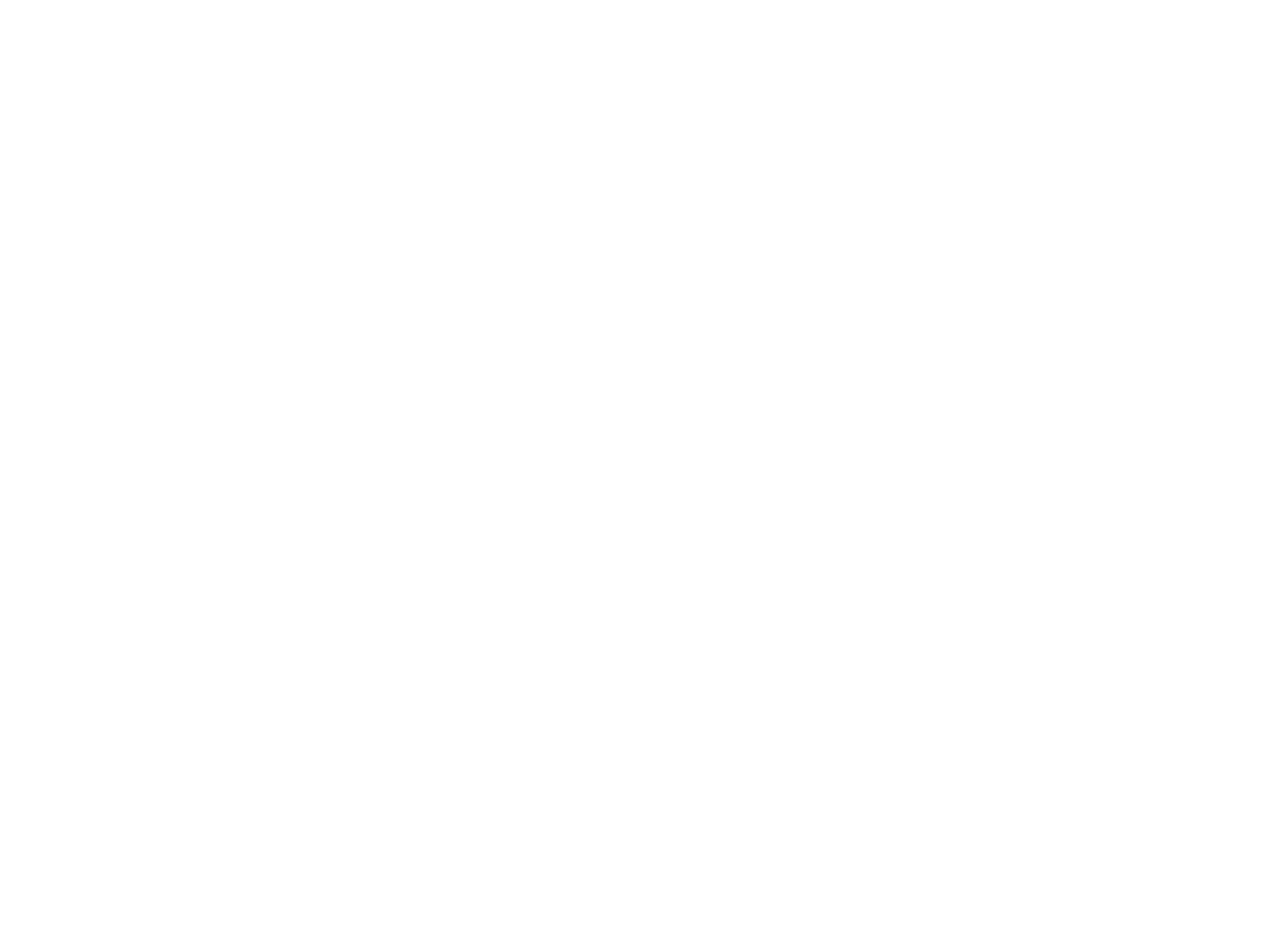
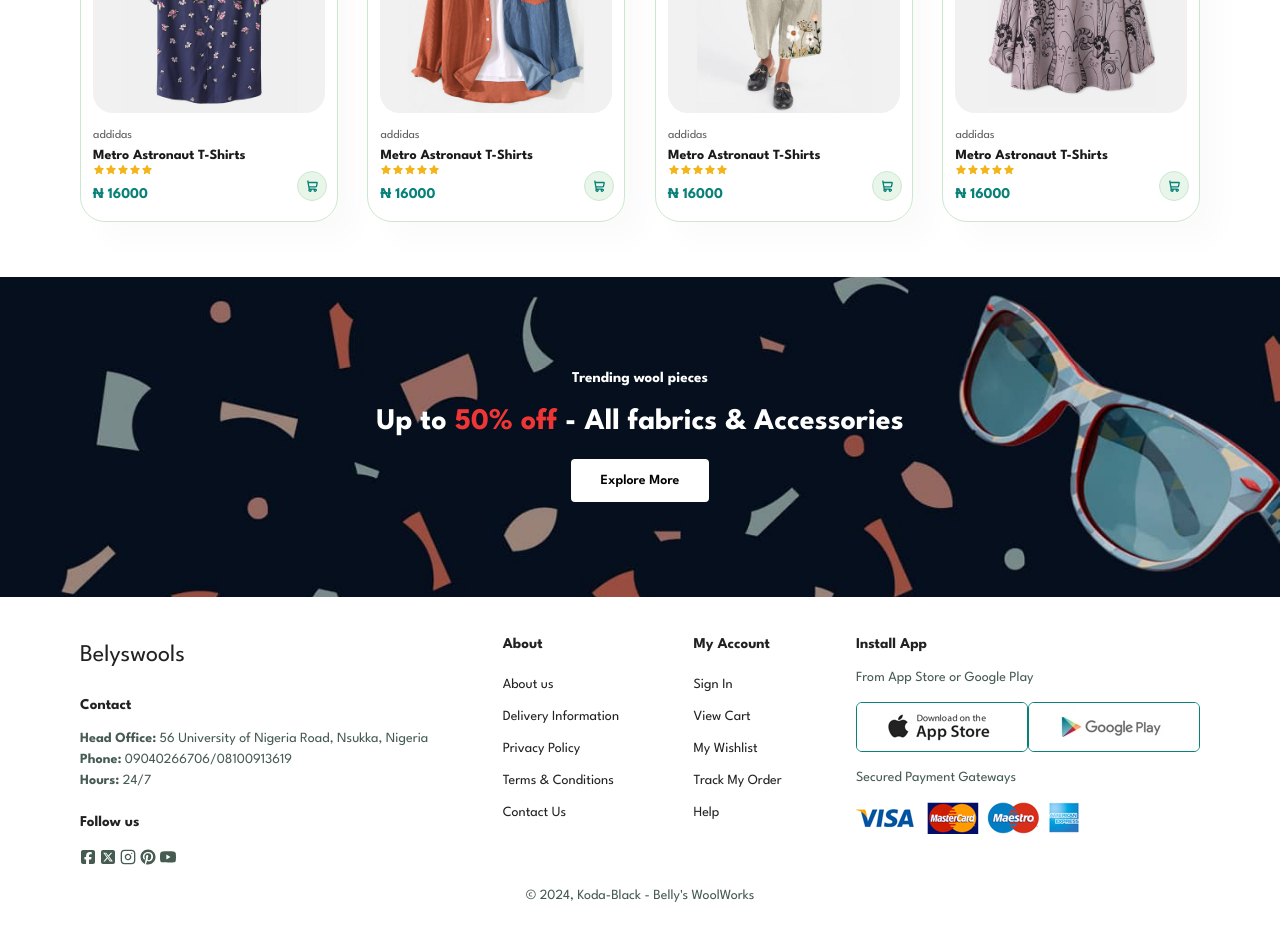
Before and after one commit to Koda-Black/belyswoolwork, a React (Create React App) app in the folder frontend/: page / in a window 1280 px wide. Shown: the part 1780-2720 px from the top of the page. Before the commit the page ends 948 px from the top, so only its background shows below. Built offline with nearby package versions, Linux system fonts and the light colour scheme.

Commit message:
updates to Homepage & FeatureProducts

```diff
--- a/frontend/src/App.js
+++ b/frontend/src/App.js
@@ -1,6 +1,7 @@
 import React from "react";
 import { BrowserRouter, Routes, Route } from "react-router-dom";
 import Navbar from "./components/Navbar";
+import Footer from "./components/Footer";
 import { HomeScreen } from "./screens/HomeScreen";
 import { ProductScreen } from "./screens/ProductScreen";
 import { Shop } from "./screens/Shop";
@@ -27,6 +28,7 @@
             <Route path="/blog" element={<Blog />} />
           </Routes>
         </main>
+        <Footer />
       </div>
     </BrowserRouter>
   );
--- /dev/null
+++ b/frontend/src/components/FeaturedProducts.js
@@ -0,0 +1,43 @@
+import React from "react";
+import data from "../data";
+import { Link } from "react-router-dom";
+import { PiShoppingCartBold } from "react-icons/pi";
+import { AiFillStar } from "react-icons/ai";
+
+const FeaturedProducts = ({ products, limits }) => {
+  return (
+    <section id="product1" className="section-p1">
+      <h2>Featured Products</h2>
+      <p>Summer Collection Top Design</p>
+      <div className="product__container">
+        {data.products.slice(0, limits).map((product) => (
+          <div className="product" key={product.slug}>
+            <Link to={`/product/${product.slug}`}>
+              <img src={product.image} alt={product.name} />
+            </Link>
+            <div className="description">
+              <span>{product.brand}</span>
+              <Link to={`/product/${product.slug}`}>
+                <h5>{product.name}</h5>
+              </Link>
+              <div className="star">
+                <AiFillStar className="starIcon" />
+                <AiFillStar className="starIcon" />
+                <AiFillStar className="starIcon" />
+                <AiFillStar className="starIcon" />
+                <AiFillStar className="starIcon" />
+              </div>
+              <h4>₦ {product.price}</h4>
+            </div>
+
+            <Link to="/cart">
+              <PiShoppingCartBold className="cartIcon" />
+            </Link>
+          </div>
+        ))}
+      </div>
+    </section>
+  );
+};
+
+export default FeaturedProducts;
--- /dev/null
+++ b/frontend/src/components/Footer.js
@@ -0,0 +1,76 @@
+import React from "react";
+import { Link } from "react-router-dom";
+import { FaSquareFacebook } from "react-icons/fa6";
+import { FaSquareXTwitter } from "react-icons/fa6";
+import { LuInstagram } from "react-icons/lu";
+import { TfiPinterestAlt } from "react-icons/tfi";
+import { SiYoutube } from "react-icons/si";
+
+const Footer = () => {
+  return (
+    <footer className="section-p1">
+      <div className="col">
+        <Link to="/" className="logo">
+          Belyswools
+        </Link>
+        <h4>Contact</h4>
+        <p>
+          <strong>Head Office:</strong> 56 University of Nigeria Road, Nsukka,
+          Nigeria
+        </p>
+        <p>
+          <strong>Phone:</strong> 09040266706/08100913619
+        </p>
+        <p>
+          <strong>Hours:</strong> 24/7
+        </p>
+
+        <div className="follow">
+          <h4>Follow us</h4>
+          <div className="social-icons">
+            <FaSquareFacebook className="sm-icons" />
+            <FaSquareXTwitter className="sm-icons" />
+            <LuInstagram className="sm-icons" />
+            <TfiPinterestAlt className="sm-icons" />
+            <SiYoutube className="sm-icons" />
+          </div>
+        </div>
+      </div>
+
+      <div className="col">
+        <h4>About</h4>
+        <Link to="/">About us</Link>
+        <Link to="/">Delivery Information</Link>
+        <Link to="/">Privacy Policy</Link>
+        <Link to="/">Terms & Conditions</Link>
+        <Link to="/">Contact Us</Link>
+      </div>
+
+      <div className="col">
+        <h4>My Account</h4>
+        <Link to="/">Sign In</Link>
+        <Link to="/">View Cart</Link>
+        <Link to="/">My Wishlist</Link>
+        <Link to="/">Track My Order</Link>
+        <Link to="/">Help</Link>
+      </div>
+
+      <div className="col install">
+        <h4>Install App</h4>
+        <p>From App Store or Google Play</p>
+        <div className="row">
+          <img src="/images/pay/app.jpg" alt="" />
+          <img src="/images/pay/play.jpg" alt="" />
+        </div>
+        <p>Secured Payment Gateways </p>
+        <img src="/images/pay/pay.png" alt="" />
+      </div>
+
+      <div className="copyright">
+        <p>&copy; 2024, Koda-Black - Belly's WoolWorks</p>
+      </div>
+    </footer>
+  );
+};
+
+export default Footer;
--- a/frontend/src/data.js
+++ b/frontend/src/data.js
@@ -87,6 +87,94 @@
       richDescription:
         "The Gildan Ultra Cotton T-shirt is made from a substantial 6.0 oz. per sq. yd. fabric constructed from 100% cotton, this classic fit preshrunk jersey knit provides unmatched comfort with each wear. Featuring a taped neck and shoulder, and a seamless double-needle collar, and available in a range of colors, it offers it all in the ultimate head-turning package.",
     },
+
+    {
+      name: "Metro Astronaut T-Shirts",
+      slug: "metro-astronaut-t-shirts",
+      category: "Home/ T-Shirt",
+      subCategory: "Men's Fashion T-Shirt",
+      image: "/images/products/f5.jpg",
+      images: [
+        "/images/products/f2.jpg",
+        "/images/products/f3.jpg",
+        "/images/products/f4.jpg",
+      ],
+      sizes: ["XL", "XXL", "small", "large"],
+      price: 16000,
+      countInStock: 15,
+      brand: "addidas",
+      rating: 4.5,
+      numReviews: 10,
+      description: "high quality shirt",
+      richDescription:
+        "The Gildan Ultra Cotton T-shirt is made from a substantial 6.0 oz. per sq. yd. fabric constructed from 100% cotton, this classic fit preshrunk jersey knit provides unmatched comfort with each wear. Featuring a taped neck and shoulder, and a seamless double-needle collar, and available in a range of colors, it offers it all in the ultimate head-turning package.",
+    },
+
+    {
+      name: "Metro Astronaut T-Shirts",
+      slug: "metro-astronaut-t-shirts",
+      category: "Home/ T-Shirt",
+      subCategory: "Men's Fashion T-Shirt",
+      image: "/images/products/f6.jpg",
+      images: [
+        "/images/products/f2.jpg",
+        "/images/products/f3.jpg",
+        "/images/products/f4.jpg",
+      ],
+      sizes: ["XL", "XXL", "small", "large"],
+      price: 16000,
+      countInStock: 15,
+      brand: "addidas",
+      rating: 4.5,
+      numReviews: 10,
+      description: "high quality shirt",
+      richDescription:
+        "The Gildan Ultra Cotton T-shirt is made from a substantial 6.0 oz. per sq. yd. fabric constructed from 100% cotton, this classic fit preshrunk jersey knit provides unmatched comfort with each wear. Featuring a taped neck and shoulder, and a seamless double-needle collar, and available in a range of colors, it offers it all in the ultimate head-turning package.",
+    },
+
+    {
+      name: "Metro Astronaut T-Shirts",
+      slug: "metro-astronaut-t-shirts",
+      category: "Home/ T-Shirt",
+      subCategory: "Men's Fashion T-Shirt",
+      image: "/images/products/f7.jpg",
+      images: [
+        "/images/products/f2.jpg",
+        "/images/products/f3.jpg",
+        "/images/products/f4.jpg",
+      ],
+      sizes: ["XL", "XXL", "small", "large"],
+      price: 16000,
+      countInStock: 15,
+      brand: "addidas",
+      rating: 4.5,
+      numReviews: 10,
+      description: "high quality shirt",
+      richDescription:
+        "The Gildan Ultra Cotton T-shirt is made from a substantial 6.0 oz. per sq. yd. fabric constructed from 100% cotton, this classic fit preshrunk jersey knit provides unmatched comfort with each wear. Featuring a taped neck and shoulder, and a seamless double-needle collar, and available in a range of colors, it offers it all in the ultimate head-turning package.",
+    },
+
+    {
+      name: "Metro Astronaut T-Shirts",
+      slug: "metro-astronaut-t-shirts",
+      category: "Home/ T-Shirt",
+      subCategory: "Men's Fashion T-Shirt",
+      image: "/images/products/f8.jpg",
+      images: [
+        "/images/products/f2.jpg",
+        "/images/products/f3.jpg",
+        "/images/products/f4.jpg",
+      ],
+      sizes: ["XL", "XXL", "small", "large"],
+      price: 16000,
+      countInStock: 15,
+      brand: "addidas",
+      rating: 4.5,
+      numReviews: 10,
+      description: "high quality shirt",
+      richDescription:
+        "The Gildan Ultra Cotton T-shirt is made from a substantial 6.0 oz. per sq. yd. fabric constructed from 100% cotton, this classic fit preshrunk jersey knit provides unmatched comfort with each wear. Featuring a taped neck and shoulder, and a seamless double-needle collar, and available in a range of colors, it offers it all in the ultimate head-turning package.",
+    },
   ],
 
   features: [
--- a/frontend/src/index.css
+++ b/frontend/src/index.css
@@ -145,8 +145,13 @@
   left: 20px;
 }
 
-#navbar .hydrated {
-  font-size: 25px;
+.logo {
+  font-size: 1.5rem;
+}
+
+#navbar,
+#bar {
+  font-size: 20px;
   margin-left: -4px;
 }
 
@@ -161,7 +166,7 @@
 
 /*Home Page*/
 #hero {
-  /* background-image: url(../img/hero4.png); */
+  background-image: url(../public/images/hero4.png);
   height: 90vh;
   width: 100%;
   background-size: cover;
@@ -183,7 +188,7 @@
 }
 
 #hero button {
-  /* background-image: url(../img/button.png); */
+  background-image: url(../public/images/button.png);
   background-repeat: no-repeat;
   background-color: transparent;
   color: var(--color-secondary);
@@ -341,7 +346,7 @@
   justify-content: center;
   align-items: center;
   text-align: center;
-  /* background-image: url(../img/banner/b2.jpg); */
+  background-image: url(../public/images/banner/b2.jpg);
   width: 100%;
   height: 40vh;
   background-size: cover;
@@ -379,7 +384,7 @@
   flex-direction: column;
   justify-content: center;
   align-items: flex-start;
-  /* background-image: url(../img/banner/b17.jpg); */
+  background-image: url(../public/images/banner/b17.jpg);
   min-width: 540px;
   height: 50vh;
   background-size: cover;
@@ -389,7 +394,7 @@
 }
 
 #sm-banner .banner__box2 {
-  /* background-image: url(../img/banner/b10.jpg); */
+  background-image: url(../public/images/banner/b10.jpg);
 }
 
 #sm-banner h4 {
@@ -435,7 +440,7 @@
   flex-direction: column;
   justify-content: center;
   align-items: flex-start;
-  /* background-image: url(../img/banner/b7.jpg); */
+  background-image: url(../public/images/banner/b7.jpg);
   min-width: 30%;
   height: 30vh;
   background-size: cover;
@@ -445,11 +450,11 @@
 }
 
 #banner3 .banner__box2 {
-  /* background-image: url(../img/banner/b4.jpg); */
+  background-image: url(../public/images/banner/b4.jpg);
 }
 
 #banner3 .banner__box3 {
-  /* background-image: url(../img/banner/b18.jpg); */
+  background-image: url(../public/images/banner/b18.jpg);
 }
 
 #banner3 h2 {
@@ -470,7 +475,7 @@
   justify-content: space-between;
   flex-wrap: wrap;
   align-items: center;
-  /* background-image: url(../img/banner/b14.png); */
+  background-image: url(../public/images/banner/b14.png);
   background-repeat: no-repeat;
   background-position: 20% 30%;
   background-color: #041e42;
@@ -560,6 +565,7 @@
 }
 
 footer .follow .sm-icons {
+  font-size: 16px !important;
   color: #465b52;
   margin-right: 4px;
   cursor: pointer;
@@ -574,7 +580,7 @@
   margin: 10px 0 15px 0;
 }
 
-footer .follow .hydrated:hover,
+footer .follow .sm-icons:hover,
 footer a:hover {
   color: var(--color-secondary);
 }
@@ -586,7 +592,7 @@
 
 /*Shop Page*/
 #page__header {
-  /* background-image: url(../img/banner/b1.jpg); */
+  background-image: url(../public/images/banner/b1.jpg);
   width: 100%;
   height: 40vh;
   background-size: cover;
@@ -683,7 +689,7 @@
 
 /*Blog Page*/
 #page__header.blog__header {
-  /* background-image: url(../img/banner/b19.jpg); */
+  background-image: url(../public/images/banner/b19.jpg);
 }
 
 #blog {
@@ -759,7 +765,7 @@
 
 /*About Page*/
 #page__header.about__header {
-  /* background-image: url(../img/about/banner.png); */
+  background-image: url(../public/images/about/banner.png);
 }
 
 #about__head {
--- a/frontend/src/screens/HomeScreen.js
+++ b/frontend/src/screens/HomeScreen.js
@@ -1,13 +1,21 @@
 import React from "react";
 import { Link } from "react-router-dom";
 import data from "../data";
-import { PiShoppingCartBold } from "react-icons/pi";
-import { AiFillStar } from "react-icons/ai";
+import FeaturedProducts from "../components/FeaturedProducts";
 
 export const HomeScreen = () => {
   return (
     <div>
-      <section id="feature" class="section-p1">
+      <section id="hero">
+        <h4>Trade-in-offer</h4>
+        <h2>Super value deals</h2>
+        <h1>On all products</h1>
+        <p>Save more with coupons & up to 70% off!</p>
+        <button>
+          <Link to="/shop">Shop Now</Link>
+        </button>
+      </section>
+      <section id="feature" className="section-p1">
         {data.features.map((feature) => (
           <div className="feature__box" key={feature.title}>
             <img src={feature.image} alt={feature.title} />
@@ -15,36 +23,13 @@
           </div>
         ))}
       </section>
-      <section id="product1" className="section-p1">
-        <h2>Featured Products</h2>
-        <p>Summer Collection Top Design</p>
-        <div className="product__container">
-          {data.products.map((product) => (
-            <div className="product" key={product.slug}>
-              <Link to={`/product/${product.slug}`}>
-                <img src={product.image} alt={product.name} />
-              </Link>
-              <div className="description">
-                <span>{product.brand}</span>
-                <Link to={`/product/${product.slug}`}>
-                  <h5>{product.name}</h5>
-                </Link>
-                <div className="star">
-                  <AiFillStar className="starIcon" />
-                  <AiFillStar className="starIcon" />
-                  <AiFillStar className="starIcon" />
-                  <AiFillStar className="starIcon" />
-                  <AiFillStar className="starIcon" />
-                </div>
-                <h4>₦ {product.price}</h4>
-              </div>
-
-              <Link to="/cart">
-                <PiShoppingCartBold className="cartIcon" />
-              </Link>
-            </div>
-          ))}
-        </div>
+      <FeaturedProducts />
+      <section id="banner" className="section-m1">
+        <h4>Trending wool pieces</h4>
+        <h2>
+          Up to<span> 50% off</span> - All fabrics & Accessories
+        </h2>
+        <button className="normal">Explore More</button>
       </section>
     </div>
   );
```
Also changed, not shown: frontend/src/components/Newsletter.js (added, +21 -0 lines), frontend/src/screens/ProductScreen.js (+9 -6 lines), 2 other files (tests, documents, lock files or other folders).
